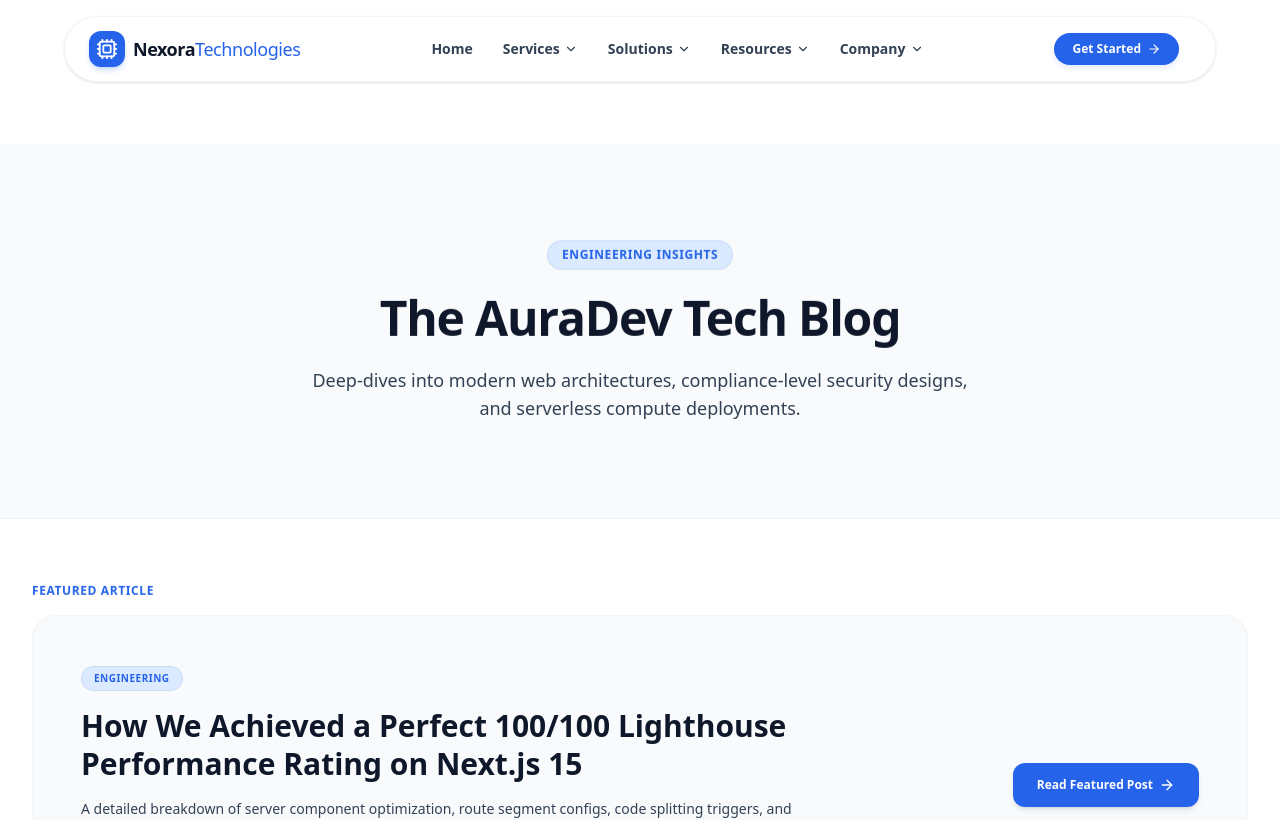
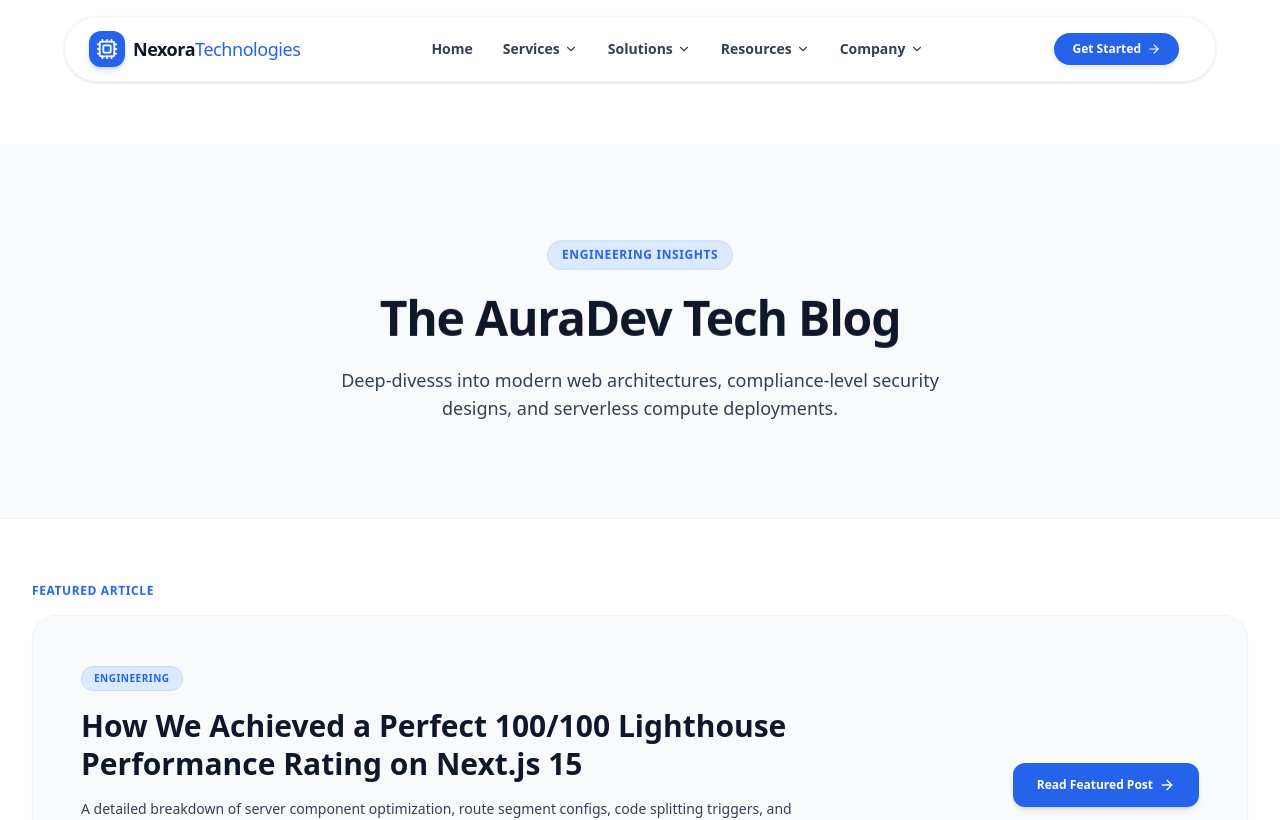
Before and after one commit to intellisolutions-group-in/akshayinfotech.com, a Next.js app: page /blog in a window 1280 px wide. Shown: the top 820 px of the page. Built offline with nearby package versions, Linux system fonts and the light colour scheme.

Commit message:
ss change

```diff
--- a/src/app/blog/page.tsx
+++ b/src/app/blog/page.tsx
@@ -73,7 +73,7 @@ export default function BlogPage() {
             The AuraDev Tech Blog
           </h1>
           <p className="text-base sm:text-lg text-text-body max-w-2xl mx-auto">
-            Deep-dives into modern web architectures, compliance-level security designs, and serverless compute deployments.
+            Deep-divesss into modern web architectures, compliance-level security designs, and serverless compute deployments.
           </p>
         </div>
       </section>
```
